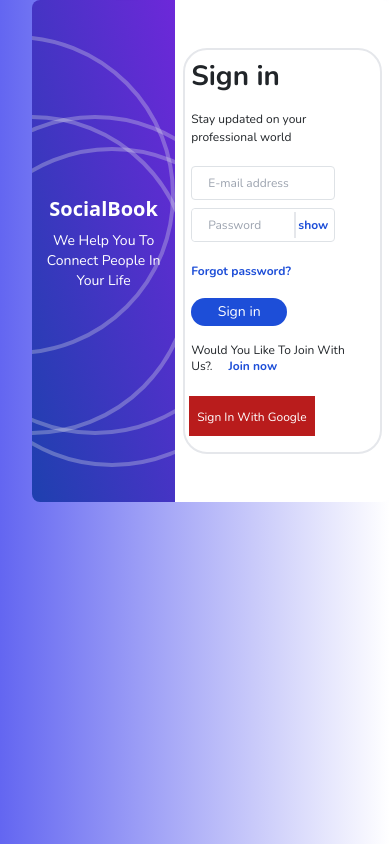
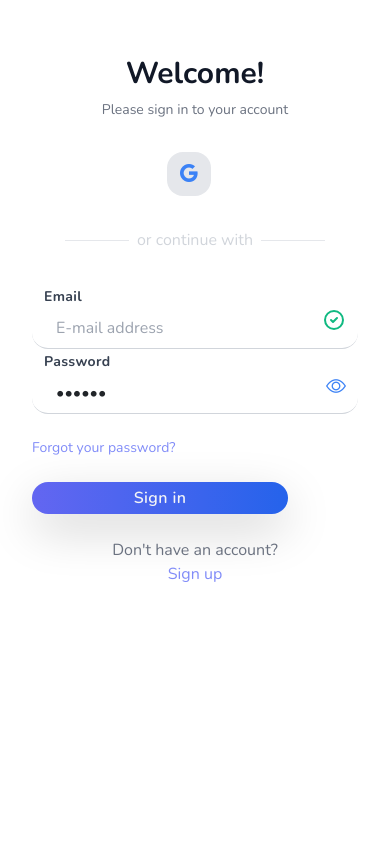
Before and after one commit to sajithpi/Django-SocialMedia, a Django app: page / in a window 390 px wide. Run offline with Django 3.2, Linux system fonts and the light colour scheme; parts of the project's set-up code (start-up, migrations or seed data) failed here and were passed over; some libraries are stand-ins or nearby versions.

Commit message:
Changed Login Sign In Form

```diff
--- a/chat/templates/chat/chatlist.html
+++ b/chat/templates/chat/chatlist.html
@@ -16,7 +16,7 @@
         <div class="max-w-md mx-auto bg-gray-100 shadow-lg rounded-lg overflow-hidden md:max-w-lg">
             <div class="md:flex">
                 <div class="w-full p-4">
-                     <div id="search_room" class="mt-2 shadow-lg ">
+                     <div id="search_room" class="mt-2 w-min">
                             <div class="text-sm md:text-lg font-semibold my-0.5 md:my-1 mx-0.5 md:mx-2">Messages</div>
                         </div>
                     <!-- TODO:Displaying ChatList -->
@@ -24,7 +24,7 @@
                         <ul>
                             {% for room in rooms.all %}
                             <li class="flex justify-between items-center shadow-md  mt-2 p-2 hover:shadow-lg rounded cursor-pointer transition">
-                                <div class="flex ml-2">
+                                <div class="flex ml-2 items-center">
                                     <!-- <img src="https://i.imgur.com/aq39RMA.jpg" width="40" height="40" class="rounded-full"> -->
                                     <!-- TODO:User image -->
                                     {% if request.user.username == room.sender %}
--- a/feed/templates/feed/homepage.html
+++ b/feed/templates/feed/homepage.html
@@ -17,14 +17,14 @@ homepage
         {% include 'includes/navbar.html' %}
       </div>
       <div class="flex mt-20 z-20  w-3/4">
-        <div  class="mx-0.5  lg:mx-9">
+        <div  class="mx-0.5  lg:mx-12">
 
     <!--TODO: Stories -->
 
           <div class="flex stories pl-1 md:pl-5 py-1 bg-gray-100 shadow-lg rounded flex  ">
             <!-- TODO:Your story -->
             <div class="storie-item flex flex-col  mr-1 md:mr-6 flex flex-col items-center justify-end relative">
-                  <div class="rounded-full p-0.5 bg-gradient-to-b from-blue-400 via-green-500 to-indigo-700  ">
+                  <div class="rounded-full p-0.5 bg-gradient-to-b from-blue-700 via-indigo-400 to-indigo-700  ">
                     <div class="rounded-full bg-white wrapper overflow-hidden h-7 w-7 md:h-12 md:w-12 ">
                       <button>
 
@@ -39,9 +39,10 @@ homepage
                           {% thumbnail user.profile.image "51x51" crop="center" as img %}
                             <img id="story-icon{{story.id}}" src="{{ img.url }}"class="object-scale-down rounded-full border-solid border-white border-2">
                           {% endthumbnail %}
+                          <input  hidden id="request-user-name" type="text" value="{{request.user.username}}">
+                          {% if request.user == user_story.author %}
 
-                          {% if request.user == user_story.author %}
-                          <input  hidden id="story-author-name{{user_story.id}}" type="text" value="{{request.user.username}}">
+                          <input  hidden id="story-author-name{{user_story.id}}" type="text" value="{{user.username}}">
                           <input  hidden id="story-author-img{{user_story.id}}" type="text" value="{{user.profile.image.url}}">
                       {% endif %}
                         </a>
--- a/frontend/js/main.js
+++ b/frontend/js/main.js
@@ -649,9 +649,11 @@ $(document)
 $(document)
   .on("click", ".js-story-model-cancel", function (e) {
     e.preventDefault();
-    console.log("I was clicked");
+    console.log("I was clicked story cancel");
+
     // clearTimeout(myTimeOut)
     $(".js-story-model").addClass("hidden");
+
   })
 
 
@@ -722,6 +724,7 @@ $(document)
   $(".js-story-view-model").toggleClass("hidden")
   story_id = $(this).attr('id')
   let story_author = document.getElementById(`story-author-name${story_id}`).value
+  let user = document.getElementById(`request-user-name`).value
   let status_counter_tile = document.getElementById('status-counter-tile')
   let story_author_image = document.getElementById(`story-author-img${story_id}`).value
   let story_image_button = document.getElementById('story-image')
@@ -781,6 +784,8 @@ $(document)
   story_loading = "false"
   // clearTimeout(myTimeOut)
   clearInterval(myMoveInterval);
+  let story_seen_icon = document.getElementById("story-seen-icon")
+  story_seen_icon.classList.replace("visible","hidden")
   $('.js-story-view-model').addClass('hidden')
 
 })
@@ -798,12 +803,21 @@ $(document)
 // Fetching and displaying the story from ajax success part
 function JsonResponse_Story(i){
     // var myMoveInterval
+    let user = document.getElementById(`request-user-name`).value
     let story_author = document.getElementById(`story-author-name${story_id}`).value
+    console.log("user:",user)
+    console.log("story_author:",story_author)
     let story_author_image = document.getElementById(`story-author-img${story_id}`).value
-    let story_seen_icon = document.getElementById("story-seen-icon")
-    story_seen_icon.innerHTML = ""
+    if(story_author == user){
 
-    story_seen_icon.innerHTML = `<button onclick="Story_SeenBy('${story_author}','${story_author_image}','${response_story.story[i].text}','${i}')"><i id="story-id${index_value + 1}" class="bi bi-eye text-white"></i></button>`
+      let story_seen_icon = document.getElementById("story-seen-icon")
+      console.log("author and user is same")
+     story_seen_icon.classList.replace("hidden","visible")
+
+      story_seen_icon.innerHTML = ""
+      story_seen_icon.innerHTML = `<button onclick="Story_SeenBy('${story_author}','${story_author_image}','${response_story.story[i].text}','${i}')"><i id="story-id${index_value + 1}" class="bi bi-eye text-white"></i></button>`
+    }
+
     console.log("story_author_image:",story_author_image)
     console.log("SeenType:",SeenTypeFinished)
     console.log("View Type:",view_type)
--- a/til/templates/base.html
+++ b/til/templates/base.html
@@ -16,7 +16,7 @@
   <link rel="stylesheet" href="https://cdnjs.cloudflare.com/ajax/libs/MaterialDesign-Webfont/3.6.95/css/materialdesignicons.css">
   <link rel="stylesheet" type="text/css" href="{% static 'css/room.css' %}">
   <link rel="stylesheet" type="text/css" href="{% static 'css/dropdown.css' %}">
-
+  <link rel="stylesheet" type="text/css" href="{% static 'css/login.css' %}">
 </head>
 
 
@@ -99,7 +99,7 @@
             </ul>
       </div>
     {% endif %}
-    <div class="ml-8 md:ml-16 lg:ml-36 w-full min-h-screen">
+    <div class="{% if user.is_authenticated %}ml-8 md:ml-16 lg:ml-36 {% endif %}w-full min-h-screen">
 
       {% block body %}
 
@@ -347,7 +347,7 @@
                             <div class="flex mb-1 m-1 md:m-0">
                               <div class="flex items-center">
 
-                                <div class="rounded-full p-1  bg-gradient-to-b from-blue-400 via-green-500 to-indigo-700 ">
+                                <div class="rounded-full p-1  bg-gradient-to-b from-blue-700 via-indigo-400 to-indigo-700  ">
                                   <div class="rounded-full bg-white wrapper overflow-hidden h-8 w-8">
                                     <button>
                                       <a class="story-icon">
@@ -385,7 +385,7 @@
               <input hidden id="story-captions" class="bg-black text-white border">
               <input hidden id="story-id" class="bg-black text-white border">
               <input hidden id="story-img" class="bg-black text-white border">
-               <div id="story-seen-icon" data-story-seen-eye-icon-url="{% url 'feed:story_seen_eye' %}">
+               <div class="hidden" id="story-seen-icon" data-story-seen-eye-icon-url="{% url 'feed:story_seen_eye' %}">
                     <!-- <a class="w-8 mr-1 h-8 text-gray-700 rounded-full bg-white flex justify-center items-center" href="#slide-1">1</a> -->
                </div>
 
@@ -416,7 +416,7 @@
 
                       <!-- TODO:Add the ajax form -->
                         <div class="md:flex-row px-0 md:px-3     " style="text-align: -webkit-center;">
-                          <div id="story_view_count" class="rounded-l-lg bg-gradient-to-r from-indigo-500 text-white text-xs md:text-base text-start pl-0.5 md:pl-2 " >
+                          <div id="story_view_count" class="rounded-l-lg bg-gradient-to-b from-blue-700 via-indigo-400 to-indigo-700 text-white text-xs md:text-base text-start pl-0.5 md:pl-2 " >
                             Viewed By
                           </div>
 
--- a/til/templates/includes/login.html
+++ b/til/templates/includes/login.html
@@ -2,100 +2,118 @@
 {% load account socialaccount %}
 {% include 'includes/background.html' %}
 {% load static %}
-<body>
-  <div class="max-w-screen-lg  flex">
-      <div
-        class="overflow-hidden flex w-2/5  bg-gradient-to-tr from-blue-800 to-purple-700 i justify-around items-center rounded-l-lg">
-        <div class="relative">
-          <div class="text-center">
-            <h3 class="text-white font-bold text-xl md:text-2xl font-sans">SocialBook</h3>
-            <p class="text-white mt-1 text-sm mx-1 md:mx-5">We Help You To Connect People In Your Life</p>
 
-          </div>
-          <div class="absolute -bottom-32 -left-40 w-80 h-80 border-4 rounded-full border-opacity-30 border-t-8"></div>
-          <div class="absolute -bottom-40 -left-20 w-80 h-80 border-4 rounded-full border-opacity-30 border-t-8"></div>
-          <div class="absolute -top-40 -right-0 w-80 h-80 border-4 rounded-full border-opacity-30 border-t-8"></div>
-          <div class="absolute -top-20 -right-20 w-80 h-80 border-4 rounded-full border-opacity-30 border-t-8"></div>
-        </div>
-        </div>
-        <div class="flex w-3/5 ">
+  <!-- TODO:New Login Form -->
 
-          <div class="flex w-full   md:justify-center py-10 items-center bg-white py-6 rounded-r-lg ">
-            <form class=" login" method="POST" action="{% url 'account_login' %}">
-            {% csrf_token %}
-
-            <div class=" bg-white md:shadow-lg shadow-none relative flex flex-col justify-center  items-center rounded-3xl m-2 md:m-8 border-2 " >
-              <div class="m-1 md:m-3 p-0.5 md:p-6">
-<h1 class="text:xl md:text-3xl font-bold leading-normal" >Sign in</h1>
-                <div class=" p-0 md:p-11 w-auto " >
-
-                    <p class="text-xs md:text-sm leading-normal md:pr-3 md:pr-0 py-1 md:py-3">Stay updated on your professional world</p>
-                    <form class="space-y-5 mt-5">
-                        <div class="mb-2 md:mb-4 relative w-36 md:w-64">
-                            <input required id="id_login" type="email" name="login" placeholder="E-mail address" autocomplete="email" class="w-full rounded px-3 border border-gray-500 py-2 text-xs md:text-sm focus:outline-none input active:outline-none"  autofocus>
-                            <label for="id_login" class="label absolute mb-0 -mt-2 pt-4 pl-3 leading-tighter text-gray-500 text-base mt-2 cursor-text"></label>
-                        </div>
-                        <div class="relative flex items-center border border-gray-500 focus:ring focus:border-blue-500 rounded w-36 md:w-64">
-                            <input id="pasword_id" type="password" name="password" placeholder="Password" autocomplete="current-password" required id="id_login" class="w-full rounded px-3 py-2 text-xs md:text-sm outline-none  focus:outline-none active:outline-none input active:border-blue-500"/>
-                            <label for="id_password" class="label absolute mb-0 -mt-2 pt-4 pl-3 leading-tighter text-gray-500 text-base mt-2 cursor-text"></label>
-                            <button id="passwordShow" class="passwordShow text-xs md:text-sm font-bold text-blue-700 hover:bg-blue-100  px-0.5 md:px-2 py-1 mr-1 leading-normal cursor-pointer border-l-2">show</button>
-                        </div>
-                        <div class="my-3">
-                            <a class="button secondaryAction font-bold text-xs md:text-sm text-blue-700 hover:bg-blue-200 hover:underline " href="{% url 'account_reset_password' %}">Forgot password?</a>
-                        </div>
-                        <button class="primaryAction w-24 md:w-64 text-center bg-blue-700 hover:bg-blue-900 rounded-full text-white p-1 md:p-5 font-medium text-sm md:text-base" type="submit">Sign in</button>
-                    </form>
-                    <div class="text-xs md:text-sm py-1 py-3 text-align-center">Would You Like To Join With Us?.<a class="text-blue-700 font-bold hover:bg-blue-200 px-3 hover:underline hover:rounded-md" href="/accounts/signup">Join now</a></div>
-                </div>
-              </div>
+{% block body %}
 
 
-
-
-
+  <div class="relative min-h-screen flex ">
+      <div class="flex flex-col sm:flex-row items-center md:items-start sm:justify-center md:justify-start flex-auto min-w-0 bg-white">
+        <div class="sm:w-1/2 xl:w-3/5 h-full hidden md:flex flex-auto items-center justify-center p-10 overflow-hidden bg-purple-900 text-white bg-no-repeat bg-cover relative"
+          style="background-image: url(https://images.unsplash.com/photo-1579451861283-a2239070aaa9?ixid=MnwxMjA3fDB8MHxwaG90by1wYWdlfHx8fGVufDB8fHx8&ixlib=rb-1.2.1&auto=format&fit=crop&w=1950&q=80);">
+          <div class="absolute bg-gradient-to-b from-indigo-600 to-blue-500 opacity-75 inset-0 z-0"></div>
+          <div class="w-full  max-w-md z-10">
+            <div class="sm:text-4xl xl:text-5xl font-bold leading-tight mb-6">SocialBook</div>
+            <div class="sm:text-sm xl:text-md text-gray-200 font-normal"> We Help You To Connect People In Your Life</div>
+          </div>
+          <!---remove custom style-->
+         <ul class="circles">
+        <li></li>
+        <li></li>
+        <li></li>
+        <li></li>
+        <li></li>
+        <li></li>
+        <li></li>
+        <li></li>
+        <li></li>
+        <li></li>
+     </ul>
+        </div>
+        <div class="md:flex md:items-center md:justify-center w-full sm:w-auto md:h-full w-2/5 xl:w-2/5 p-8  md:p-10 lg:p-14 sm:rounded-lg md:rounded-none bg-white">
+          <div class="max-w-md w-full space-y-8">
+            <div class="text-center">
+              <h2 class="mt-6 text-3xl font-bold text-gray-900">
+                Welcome!
+              </h2>
+              <p class="mt-2 text-sm text-gray-500">Please sign in to your account</p>
+            </div>
             {% get_providers as socialaccount_providers %}
 
             {% if socialaccount_providers %}
-        <!-- <p class="">{% blocktrans with site.name as site_name %}Please sign in with one
-        of your existing third party accounts. Or, <a href="{{ signup_url }}">sign up</a>
-        for a {{ site_name }} account and sign in below:{% endblocktrans %}</p> -->
-
-        <div class="socialaccount_ballot self-baseline pl-1 md:pl-8 ">
-
-          <ul class="flex socialaccount_providers w-auto bg-red-700 hover:bg-red-800 text-white font-bold py-2 md:px-4 focus:outline-none focus:shadow-outline px-2">
-            <li>
-              <a title="Login with Google" class="socialaccount_provider google text-white text-xs md:text-sm text-center" href="/accounts/google/login/?process=login">Sign In With Google</a>
-            <!-- {% include "socialaccount/snippets/provider_list.html" with process="login" %} -->
-            </li>
-          </ul>
-
+            <div class="socialaccount_ballot flex flex-row justify-center items-center space-x-3">
+              <a href="/accounts/google/login/?process=login" target="_blank"
+                class="socialaccount_provider google  w-11 h-11 items-center justify-center inline-flex rounded-2xl font-bold text-lg   bg-gray-200 hover:bg-gray-300 hover:shadow-lg cursor-pointer transition ease-in duration-300"><img
+                  >
+                  <i class="bi bi-google text-blue-500 hover:text-blue-600"></i>
+              </a>
               <div class="login-or">{%  trans '' %}</div>
-
             </div>
-
             {% include "socialaccount/snippets/login_extra.html" %}
 
           {% else %}
           <p>{% blocktrans %}If you have not created an account yet, then please
           <a href="{{ signup_url }}">sign up</a> first.{% endblocktrans %}</p>
           {% endif %}
-
-
-
+            <div class="flex items-center justify-center space-x-2">
+              <span class="h-px w-16 bg-gray-200"></span>
+              <span class="text-gray-300 font-normal">or continue with</span>
+              <span class="h-px w-16 bg-gray-200"></span>
+            </div>
+            <form  class=" login" method="POST" action="{% url 'account_login' %}">
+              {% csrf_token %}
+              <input type="hidden" name="remember" value="true">
+              <div class="relative">
+                <div class="absolute right-3 mt-4"><svg xmlns="http://www.w3.org/2000/svg" class="h-6 w-6 text-green-500"
+                    fill="none" viewBox="0 0 24 24" stroke="currentColor">
+                    <path stroke-linecap="round" stroke-linejoin="round" stroke-width="2"
+                      d="M9 12l2 2 4-4m6 2a9 9 0 11-18 0 9 9 0 0118 0z"></path>
+                  </svg>
+                </div>
+                <label  for="id_login" class="ml-3 text-sm font-bold text-gray-700 tracking-wide">Email</label>
+                <input
+                  class=" w-full text-base px-4 py-2 border-b border-gray-300 focus:outline-none rounded-2xl focus:border-indigo-500"
+                  required id="id_login" type="email" name="login" placeholder="E-mail address" autocomplete="email" >
+              </div>
+              <div class=" content-center relative">
+                <div class="absolute right-3 mt-4">
+                  <i id="passwordShow" class="passwordShow bi bi-eye text-blue-500 hover:text-blue-700 text-xl"></i>
+                </div>
+                <label  for="id_password" class="ml-3 text-sm font-bold text-gray-700 tracking-wide">
+                  Password
+                </label>
+                  <input
+                    class="w-full content-center text-base px-4 py-2 border-b rounded-2xl border-gray-300 focus:outline-none focus:border-indigo-500"
+                    id="pasword_id" type="password" name="password" autocomplete="current-password"
+                    placeholder="Enter your password" value="*****|">
+                    <button id="passwordShow" class="passwordShow self-center text-xs md:text-sm font-bold text-blue-700 hover:bg-blue-100 leading-normal cursor-pointer border-l-2"></button>
 
 
               </div>
-            <!-- {% if redirect_field_value %}
-            <input class="py-2" type="hidden" name="{{ redirect_field_name }}" value="{{ redirect_field_value }}" />
-            {% endif %}
-            <a class="button secondaryAction" href="{% url 'account_reset_password' %}">{% trans "Forgot Password?" %}</a>
-            <button class="primaryAction" type="submit">{% trans "Sign In" %}</button> -->
+              <div class="flex items-center justify-between">
+                <div class="text-sm">
+                  <a href="{% url 'account_reset_password' %}" class="text-indigo-400 hover:text-blue-500">
+                    Forgot your password?
+                  </a>
+                </div>
+              </div>
+              <div class="my-4">
+                <button type="submit"
+                  class="primaryAction w-64 flex justify-center bg-gradient-to-r from-indigo-500 to-blue-600  hover:bg-gradient-to-l hover:from-blue-500 hover:to-indigo-600 text-gray-100 p-1  rounded-full tracking-wide font-semibold  shadow-lg cursor-pointer transition ease-in duration-500">
+                  Sign in
+                </button>
+              </div>
+              <p class="flex flex-col items-center justify-center text-center text-md text-gray-500">
+                <span>Don't have an account?</span>
+                <a href="/accounts/signup"
+                  class="text-indigo-400 hover:text-blue-500 no-underline hover:underline cursor-pointer transition ease-in duration-300">Sign
+                  up</a>
+              </p>
             </form>
           </div>
         </div>
       </div>
-  <script src="https://cdnjs.cloudflare.com/ajax/libs/jquery/3.6.0/jquery.min.js"
-  integrity="sha512-894YE6QWD5I59HgZOGReFYm4dnWc1Qt5NtvYSaNcOP+u1T9qYdvdihz0PPSiiqn/+/3e7Jo4EaG7TubfWGUrMQ=="
-  crossorigin="anonymous" referrerpolicy="no-referrer"></script>
-<script src="{% static 'js/main.js' %}"></script>
-</body>
+    </div>
+
+{% endblock body %}
```
Also changed, not shown: frontend/css/login.css (added, +110 -0 lines), til/templates/account/login.html (+119 -83 lines), til/templates/account/signup.html (+113 -54 lines), til/templates/socialaccount/login.html (added, +39 -0 lines), til/templates/socialaccount/signup.html (+5 -2 lines). Lines whose indentation alone changed are shown as unchanged.
